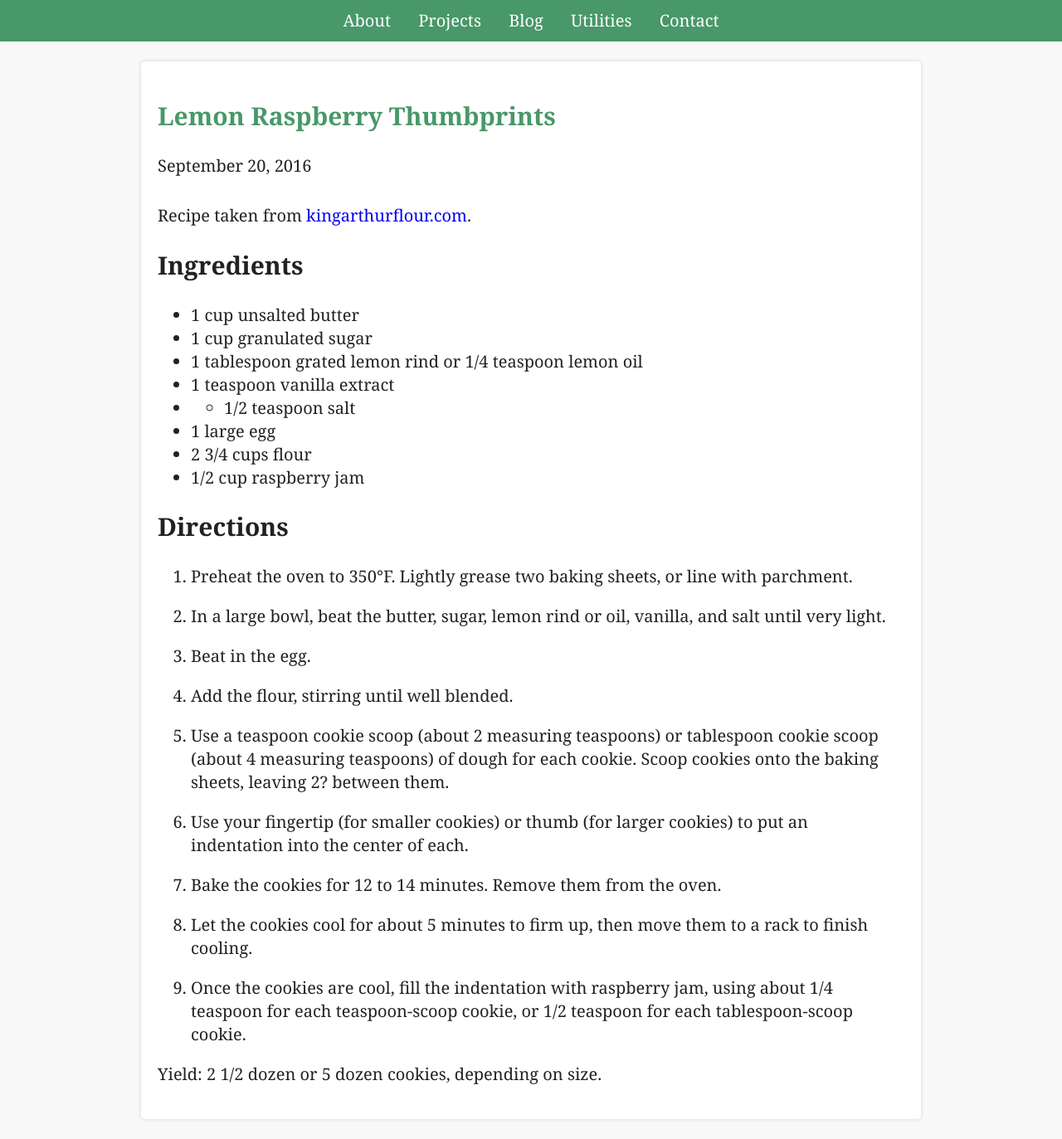
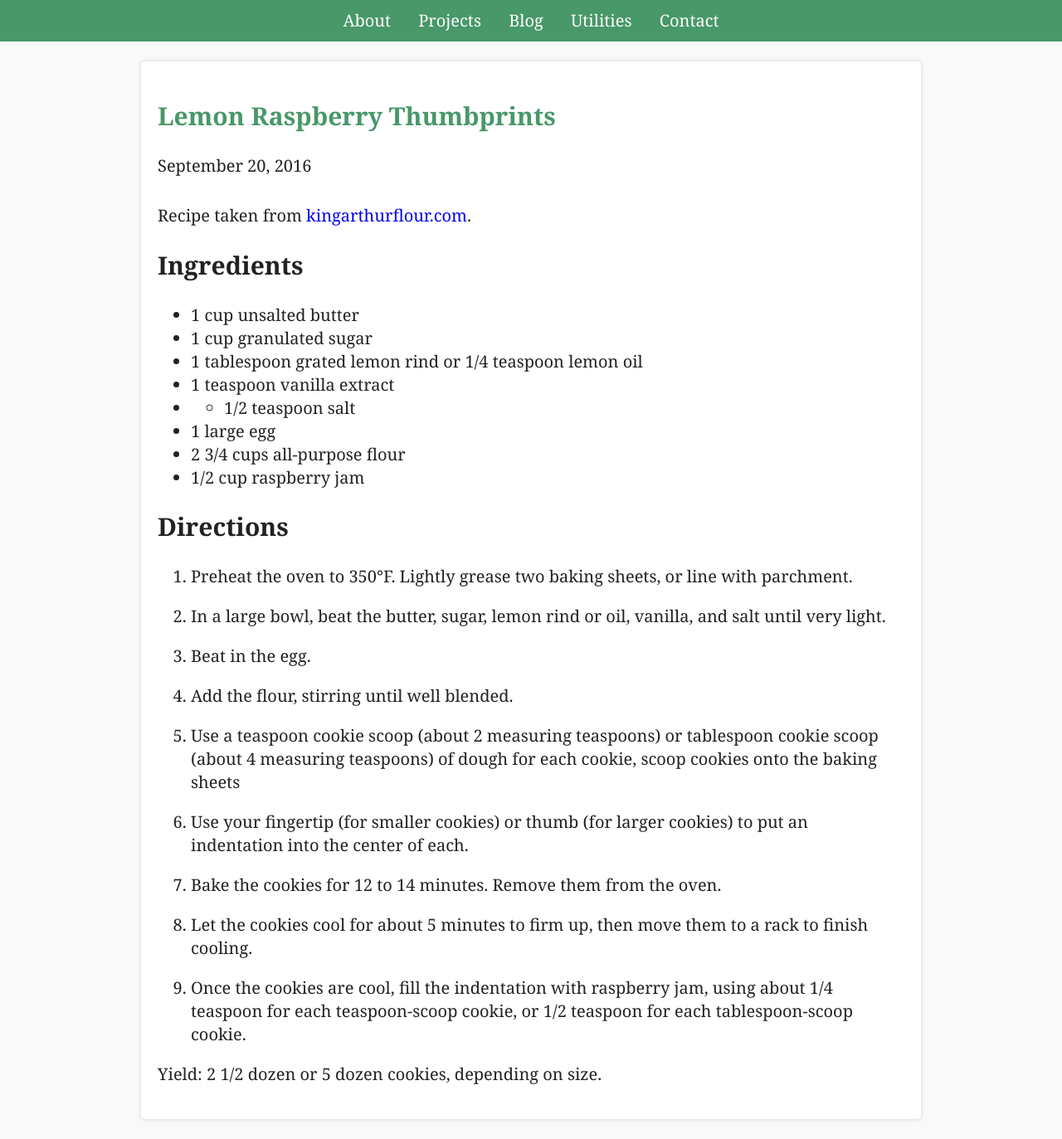
Before and after one commit to adamhammes/old-site, a Jekyll site: the page built from site/recipes/_posts/2016-09-20-lemon-raspberry-thumbprints.md, in a window 1280 px wide. Shown: the whole page at 83% size. Built offline with Jekyll 4.4.1, drawn with Linux system fonts in a browser that asks for light colours.

Commit message:
Specify all-purpose flour & fix typo

```diff
--- a/site/recipes/_posts/2016-09-20-lemon-raspberry-thumbprints.md
+++ b/site/recipes/_posts/2016-09-20-lemon-raspberry-thumbprints.md
@@ -15,7 +15,7 @@ Recipe taken from [kingarthurflour.com](http://www.kingarthurflour.com/recipes/l
 * 1 teaspoon vanilla extract
 * * 1/2 teaspoon salt
 * 1 large egg
-* 2 3/4 cups flour
+* 2 3/4 cups all-purpose flour
 * 1/2 cup raspberry jam
 
 ## Directions
@@ -28,8 +28,7 @@ Recipe taken from [kingarthurflour.com](http://www.kingarthurflour.com/recipes/l
 
 4. Add the flour, stirring until well blended.
 
-5. Use a teaspoon cookie scoop (about 2 measuring teaspoons) or tablespoon cookie scoop (about 4 measuring teaspoons) of dough for each cookie.
-Scoop cookies onto the baking sheets, leaving 2? between them.
+5. Use a teaspoon cookie scoop (about 2 measuring teaspoons) or tablespoon cookie scoop (about 4 measuring teaspoons) of dough for each cookie, scoop cookies onto the baking sheets
 
 6. Use your fingertip (for smaller cookies) or thumb (for larger cookies) to put an indentation into the center of each.
 
```
